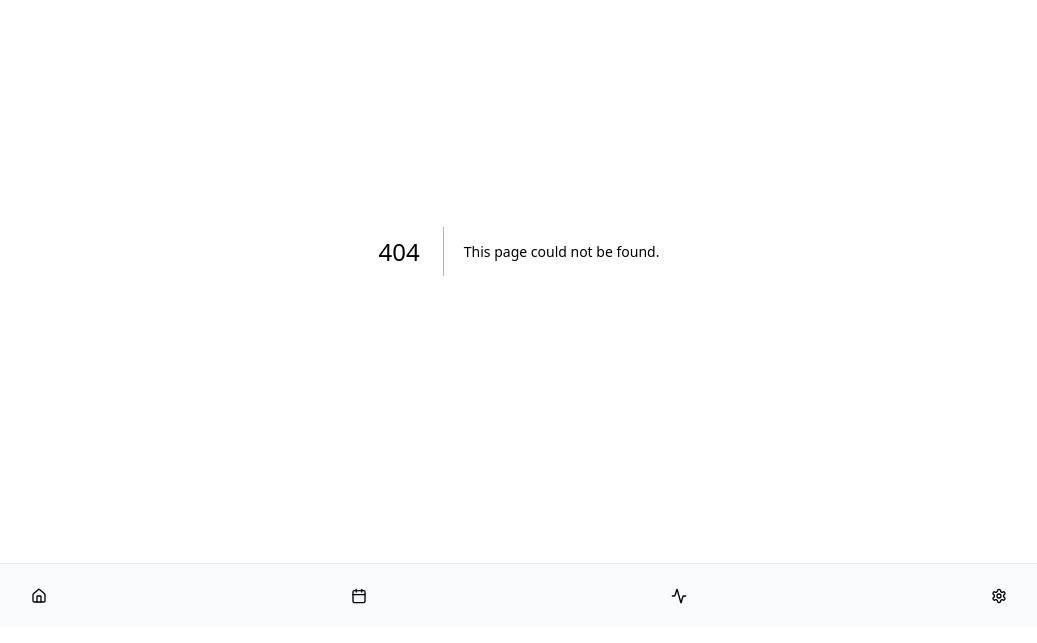
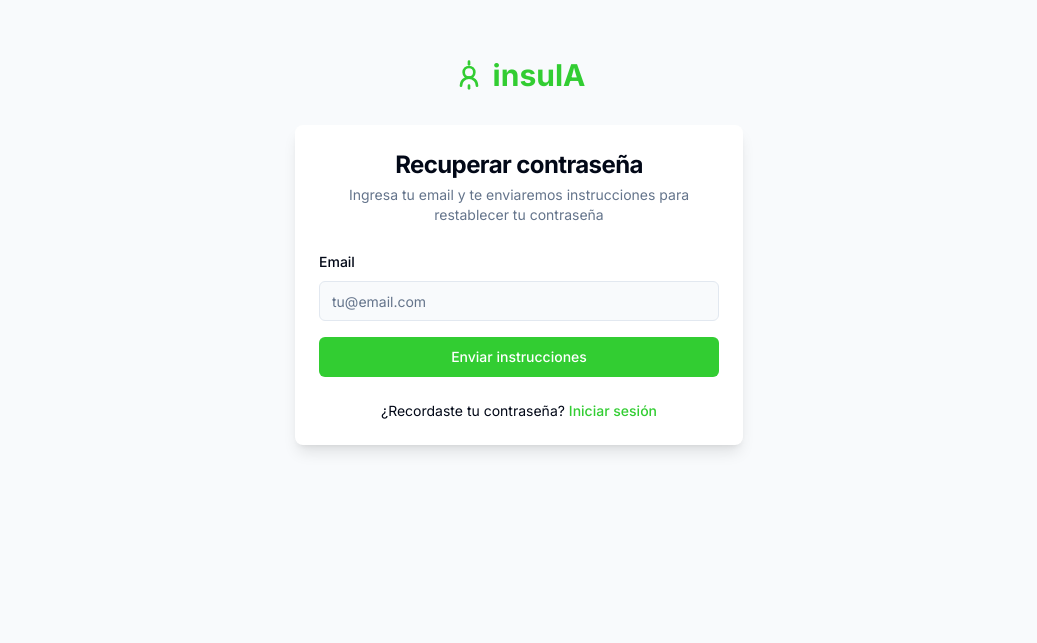
Before and after one commit to franciscoduc4/TPP_insulA_app, a Next.js app: page /forgot-password in a window 1280 px wide. Before the commit this address had no page. Shown: the part 173-816 px from the top of the page, without its empty margins (121-1158 px from the left). Built offline with nearby package versions, Linux system fonts and the light colour scheme.

Commit message:
added pw reset page

```diff
--- a/app/clientLayout.tsx
+++ b/app/clientLayout.tsx
@@ -16,7 +16,7 @@ export default function ClientLayout({
   children: React.ReactNode
 }) {
   const pathname = usePathname()
-  const showFooter = !["/profile", "/login", "/signup"].includes(pathname)
+  const showFooter = !["/profile", "/login", "/signup", "/forgot-password"].includes(pathname)
 
   return (
     <html lang="en">
--- /dev/null
+++ b/app/forgot-password/page.tsx
@@ -0,0 +1,117 @@
+"use client"
+
+import type React from "react"
+import { useState } from "react"
+import Link from "next/link"
+import { Button } from "@/components/ui/button"
+import { Input } from "@/components/ui/input"
+import { Label } from "@/components/ui/label"
+import { Card, CardContent, CardDescription, CardFooter, CardHeader, CardTitle } from "@/components/ui/card"
+
+export default function ForgotPasswordPage() {
+  const [email, setEmail] = useState("")
+  const [error, setError] = useState("")
+  const [success, setSuccess] = useState(false)
+  const [isLoading, setIsLoading] = useState(false)
+
+  const handleSubmit = async (e: React.FormEvent) => {
+    e.preventDefault()
+    setIsLoading(true)
+    setError("")
+
+    try {
+      // Simulación de una llamada a la API
+      await new Promise((resolve) => setTimeout(resolve, 1000))
+
+      // Simulamos un envío exitoso
+      console.log("Email de recuperación enviado a:", email)
+      setSuccess(true)
+    } catch (error) {
+      setError("No pudimos procesar tu solicitud. Por favor, intenta de nuevo.")
+    } finally {
+      setIsLoading(false)
+    }
+  }
+
+  return (
+    <div className="min-h-screen flex items-center justify-center bg-background-light p-4">
+      <div className="w-full max-w-md">
+        <div className="flex items-center justify-center mb-8">
+          <svg
+            xmlns="http://www.w3.org/2000/svg"
+            viewBox="0 0 24 24"
+            fill="none"
+            stroke="currentColor"
+            strokeWidth="2"
+            strokeLinecap="round"
+            strokeLinejoin="round"
+            className="h-8 w-8 text-primary mr-2"
+          >
+            <path d="M18 20a6 6 0 0 0-12 0" />
+            <circle cx="12" cy="10" r="4" />
+            <path d="M12 2v2" />
+            <path d="M12 20v2" />
+          </svg>
+          <h1 className="text-3xl font-bold text-primary">insulA</h1>
+        </div>
+        <Card className="w-full shadow-lg border-0">
+          <CardHeader className="space-y-1">
+            <CardTitle className="text-2xl font-bold text-center">Recuperar contraseña</CardTitle>
+            <CardDescription className="text-center">
+              Ingresa tu email y te enviaremos instrucciones para restablecer tu contraseña
+            </CardDescription>
+          </CardHeader>
+          <CardContent>
+            {success ? (
+              <div className="space-y-4">
+                <div className="p-4 bg-green-50 border border-green-200 text-green-600 rounded-md">
+                  <p className="text-center">
+                    Si existe una cuenta con ese email, recibirás instrucciones para restablecer tu contraseña.
+                  </p>
+                </div>
+                <Link href="/login" className="block text-center text-primary hover:underline">
+                  Volver al inicio de sesión
+                </Link>
+              </div>
+            ) : (
+              <form onSubmit={handleSubmit} className="space-y-4">
+                {error && (
+                  <div className="p-3 bg-red-100 border border-red-200 text-red-600 rounded-md text-sm">
+                    {error}
+                  </div>
+                )}
+
+                <div className="space-y-2">
+                  <Label htmlFor="email">Email</Label>
+                  <Input
+                    id="email"
+                    type="email"
+                    placeholder="tu@email.com"
+                    value={email}
+                    onChange={(e) => setEmail(e.target.value)}
+                    required
+                    disabled={isLoading}
+                  />
+                </div>
+
+                <Button type="submit" className="w-full bg-primary hover:bg-primary/90 text-white" disabled={isLoading}>
+                  {isLoading ? "Enviando..." : "Enviar instrucciones"}
+                </Button>
+              </form>
+            )}
+          </CardContent>
+          <CardFooter className="flex flex-col space-y-2">
+            <div className="text-center text-sm">
+              <p>
+                ¿Recordaste tu contraseña?{" "}
+                <Link href="/login" className="text-primary hover:underline font-medium">
+                  Iniciar sesión
+                </Link>
+              </p>
+            </div>
+          </CardFooter>
+        </Card>
+      </div>
+    </div>
+  )
+}
--- a/app/login/page.tsx
+++ b/app/login/page.tsx
@@ -141,7 +141,7 @@ export default function LoginPage() {
               <div className="space-y-2">
                 <div className="flex items-center justify-between">
                   <Label htmlFor="password">Contraseña</Label>
-                  <Link href="/auth/forgot-password" className="text-sm text-primary hover:underline">
+                  <Link href="/forgot-password" className="text-sm text-primary hover:underline">
                     ¿Olvidaste tu contraseña?
                   </Link>
                 </div>
```
